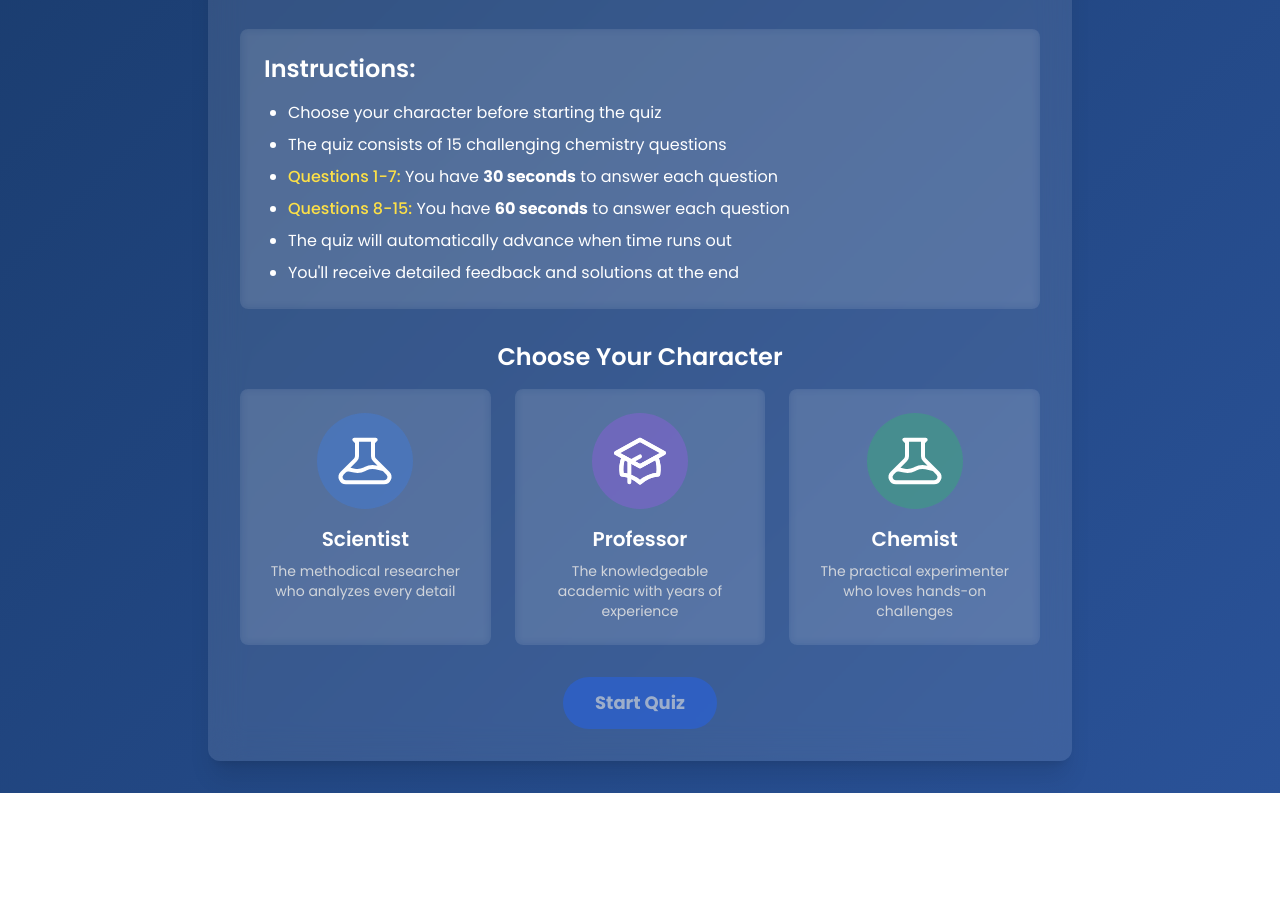
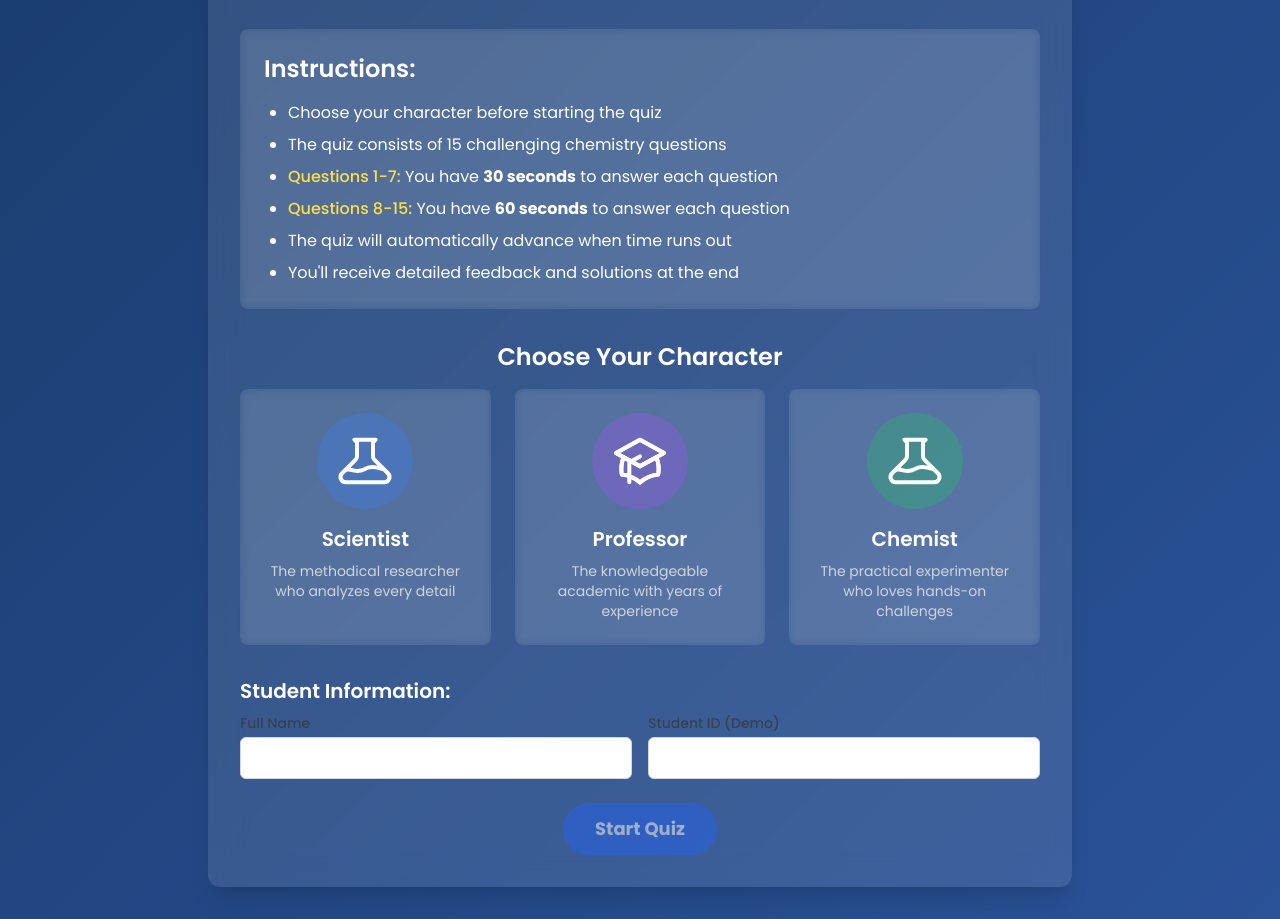
Before and after one commit to Cephenium/A-cool-Website, a plain HTML site: page index.html in a window 1280 px wide. Shown: the part 159-1078 px from the top of the page. Before the commit the page ends 952 px from the top, so only its background shows below. Drawn offline with nearby package versions, Linux system fonts and the light colour scheme.

Commit message:
Update index.html

```diff
--- a/index.html
+++ b/index.html
@@ -127,6 +127,20 @@
                         <p class="text-sm text-gray-300">The practical experimenter who loves hands-on challenges</p>
                     </div>
                 </div>
+
+                 <div class="mb-6">
+            <h2 class="text-xl font-semibold mb-2">Student Information:</h2>
+            <div class="grid grid-cols-1 md:grid-cols-2 gap-4">
+                <div>
+                    <label for="student-name" class="block text-sm font-medium text-gray-700 mb-1">Full Name</label>
+                    <input type="text" id="student-name" class="w-full px-4 py-2 border border-gray-300 rounded-md focus:outline-none focus:ring-2 focus:ring-blue-500">
+                </div>
+                <div>
+                    <label for="student-id" class="block text-sm font-medium text-gray-700 mb-1">Student ID (Demo)</label>
+                    <input type="text" id="student-id" class="w-full px-4 py-2 border border-gray-300 rounded-md focus:outline-none focus:ring-2 focus:ring-blue-500">
+                </div>
+            </div>
+        </div>
 
                 <div class="text-center">
                     <button id="start-btn" class="bg-blue-600 hover:bg-blue-700 text-white font-bold py-3 px-8 rounded-full text-lg transition-all transform hover:scale-105 disabled:opacity-50 disabled:cursor-not-allowed" disabled>
```
